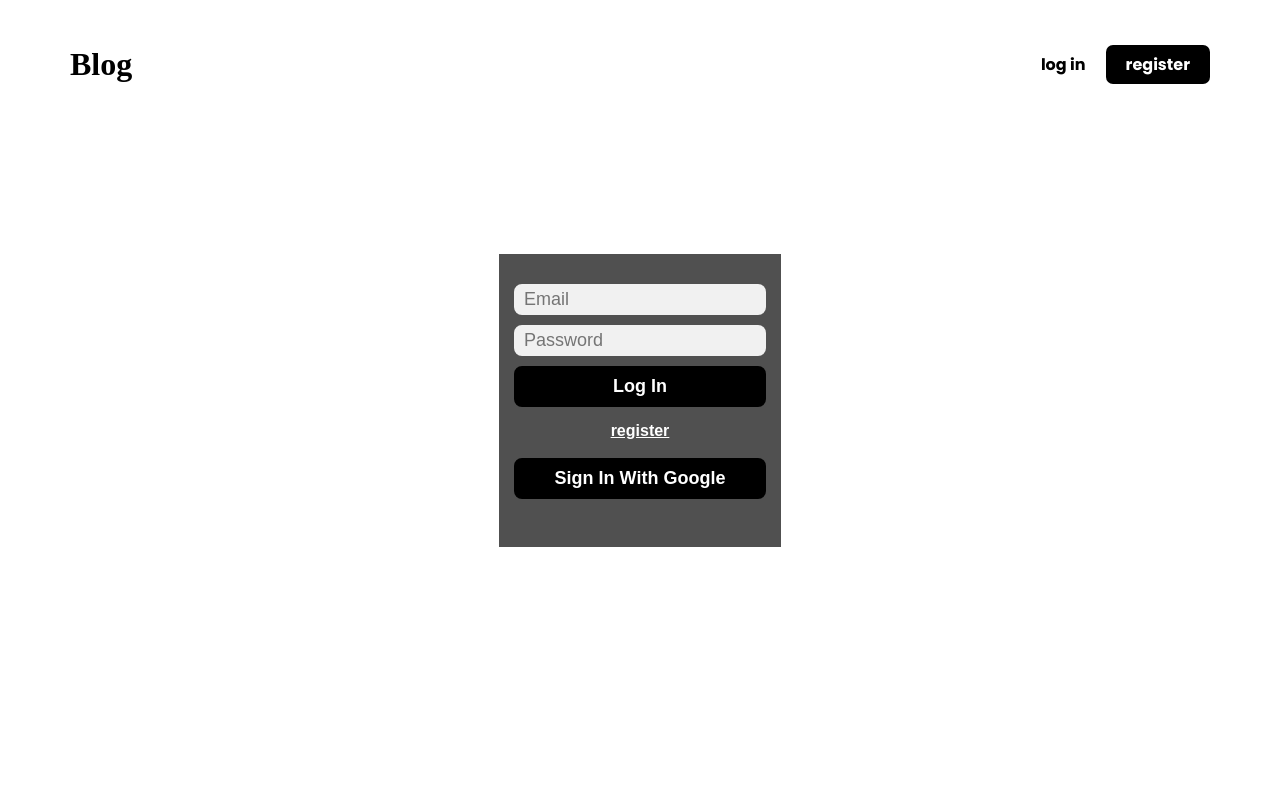
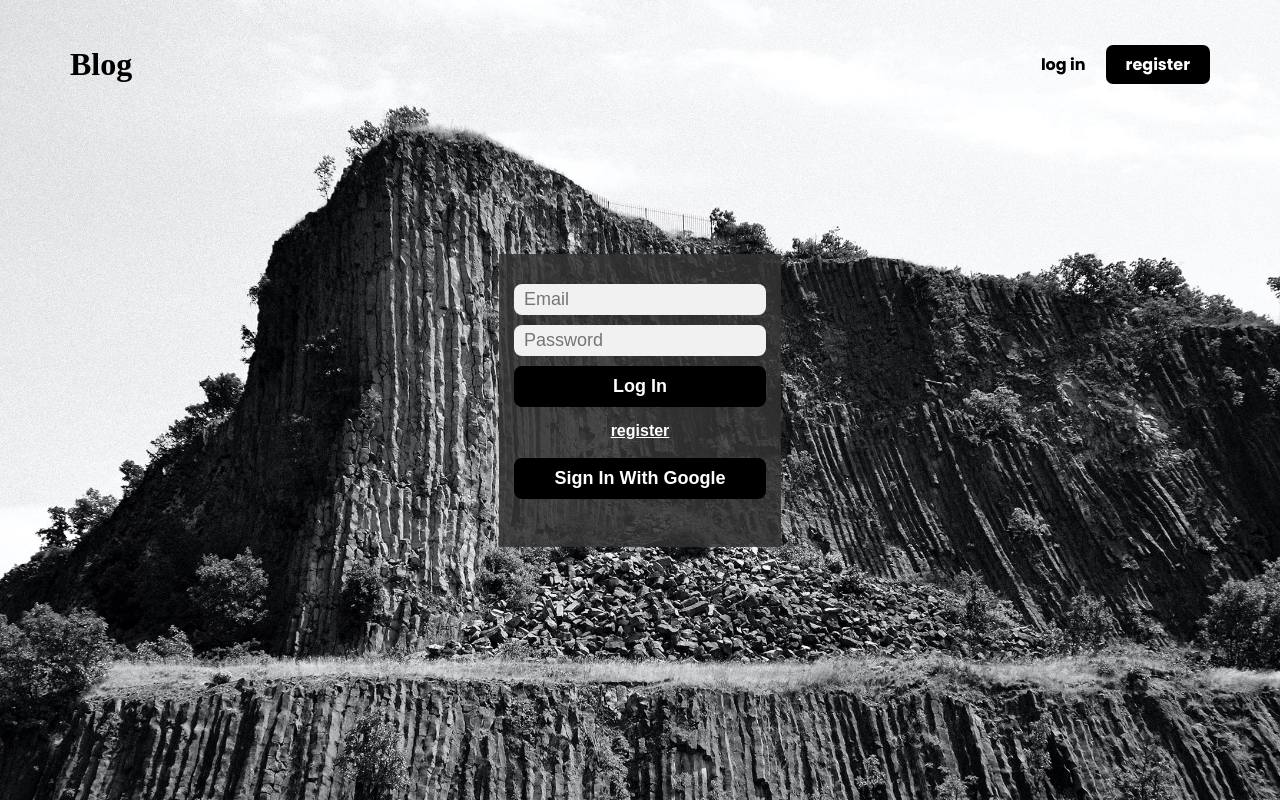
Before and after one commit to seif0912/blog-react, a React (Create React App) app: page /login in a window 1280 px wide. Built offline with nearby package versions, Linux system fonts and the light colour scheme; no server answers; a web font is replaced by a local one.

Commit message:
fixing the background image

```diff
--- a/src/pages/login/login.css
+++ b/src/pages/login/login.css
@@ -16,7 +16,7 @@
     display: flex;
     justify-content: center;
     align-items: center;
-    /* background-image: url("../../assets/simon-daniel-fy6Gr1goL60-unsplash.jpg"); */
+    background-image: url("../../assets/simon-daniel-fy6Gr1goL60-unsplash.jpg");
     background-size: cover;
     background-position: center;
 }
--- a/src/pages/profile/ProfilePage.js
+++ b/src/pages/profile/ProfilePage.js
@@ -7,7 +7,7 @@ import { Post } from '../../components/Index';
 
 const ProfilePage = () => {
   let { profileId } = useParams();
-  console.log(profileId)
+  // console.log(profileId)
   let [ posts, setPosts ] = useState();
   let [ postsCount, setPostsCount ] = useState();
   let [ profileDisplayName, setProfileDisplayName ] = useState();
@@ -33,7 +33,7 @@ const ProfilePage = () => {
       try{
         const docRef = doc(db, "users", profileId);
         const docSnap = await getDoc(docRef);
-        console.log('get Profile Name: ', docSnap.data())
+        // console.log('get Profile Name: ', docSnap.data())
         setProfileDisplayName(docSnap.data().displayName)
       }catch(e){
         setProfileExistance(false)
```
